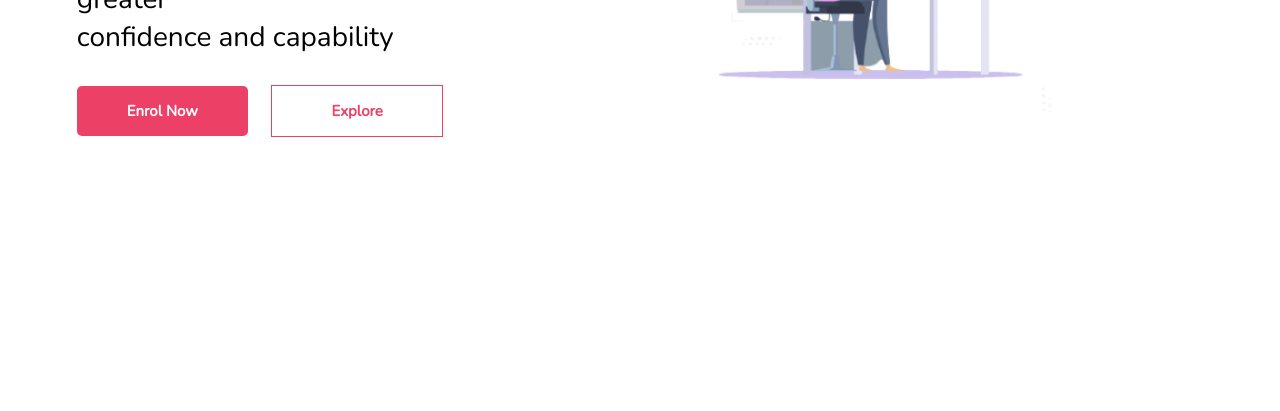
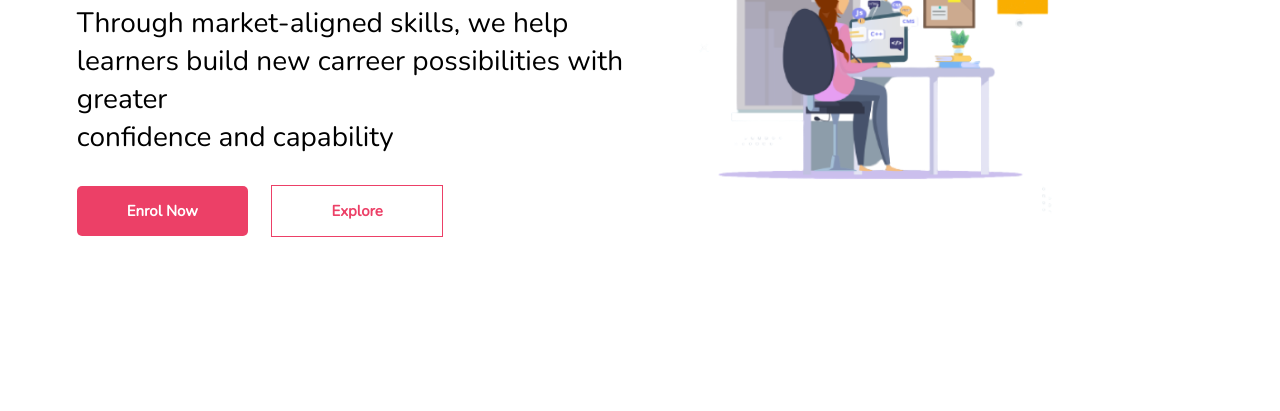
Before and after one commit to RichieOrito/School-Website, a plain HTML site: page index.html in a window 1280 px wide. Shown: the part 389-800 px from the top of the page. Drawn offline with nearby package versions, Linux system fonts and the light colour scheme.

Commit message:
This commit makes final updates to the first section

```diff
--- a/Assets/css/index.css
+++ b/Assets/css/index.css
@@ -62,7 +62,7 @@ header ul button{
     grid-template-columns: repeat(2, 1fr);
     align-items: center;
 }
-@media only screen and (max-width: 746px) {
+/* @media only screen and (max-width: 746px) {
     body {
       background-color: lightblue;
     }
@@ -85,6 +85,9 @@ header ul button{
     .first-text{
         margin-top: 90px;
     }
+} */
+.first-text{
+    margin-top: 100px;
 }
 .first .first-text h4{
    color: #000;
@@ -103,6 +106,7 @@ header ul button{
 }
 .first .first-img img{
     width: 80%;
+    margin-top: 100px;
 }
 .first .first-text button{
     background-color: #EC4067;
```
